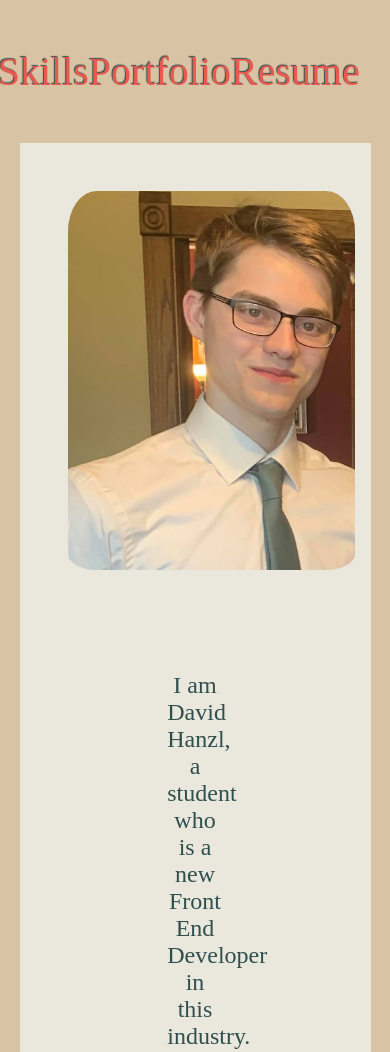
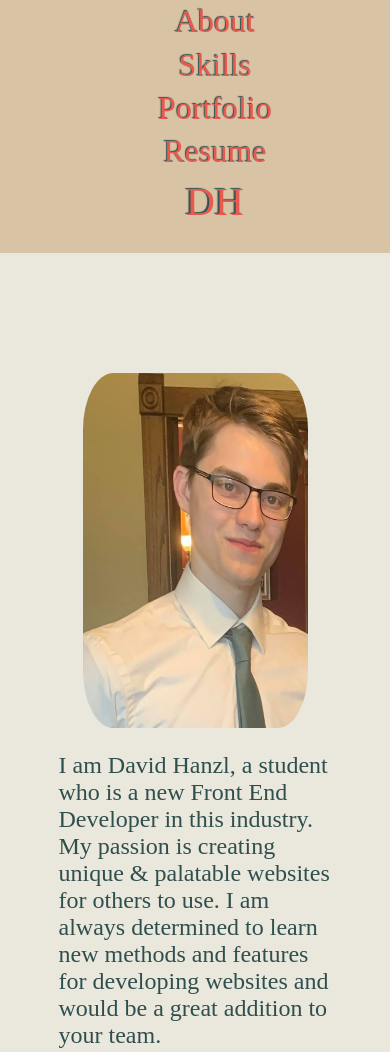
Before and after one commit to DavidHZL/DH-Portfolio, a plain HTML site: page index.html in a window 390 px wide. Shown: the top 1052 px of the page. Drawn offline with Linux system fonts and the light colour scheme.

Commit message:
Mobile Optimization-Portfolio

```diff
--- a/index.html
+++ b/index.html
@@ -1,33 +1,32 @@
-<!DOCTYPE HTML>
 <html lang="en">
-
 <head>
+    <meta charset="UTF-8">
+    <meta http-equiv="X-UA-Compatible" content="IE=edge">
+    <meta name="viewport" content="width=device-width, initial-scale=1.0">
     <title>D Hanzl</title>
-    <meta charset="utf-8">
-    <meta name="viewport"
-    content ="width=device-width, initial-scale=1.0">
-    <link rel="stylesheet" href="portfolio.css">
+    <link rel="stylesheet" href="portfolio.css"></link>
 </head>
-<br>
 
 <nav>
-    <ul>
+
+    <ul class="nav-list">
+
+        <li> <span class="nav-link"><a href="#about">About</a></span></li>
+        <li> <span class="nav-link"><a href="#skills">Skills</a></span></li>
+        <li> <span class="nav-link"><a href="#portfolio">Portfolio</a></span></li>
+        <li> <span class="nav-link"><a href="Resume.htm">Resume</a></span></li>
         <div class="navname">DH</div>
-        <li> <span class="link-button"><a href="#about">About</a></span></li>
-        <li> <span class="link-button"><a href="#skills">Skills</a></span></li>
-        <li> <span class="link-button"><a href="#portfolio">Portfolio</a></span></li>
-        <li> <span class="link-button"><a href="Resume.htm">Resume</a></span></li>
     </ul>
 </nav>
-<br>
+
 <body>
-<div id="wrapper">
+    <div class="wrapper">
+        <section class="about-section" id="about">
+            <div class="container">
+                <div class="about-section">
 
-    <p style="text-align: center;">
                     <img src="images/me.JPG" width=287px height=403px class="image-me" alt="Photo of me - David Hanzl">
-    </p>
 
-    <div class="intro-statement" id="about">
                     <p>
                         I am David Hanzl, a student who is a new Front End Developer in this industry.
                         My passion is creating unique & palatable websites for others to use.
@@ -35,10 +34,13 @@
                         great addition to your team.
                     </p>
                 </div>
+            </div>
+        </section>
 
-    <div class="skills-statement" id="skills">
-        <h2>Coding Experience</h2>
-        <p>Html - CSS - JavaScript - JQuery</p>
+        <section class="skills-section" id="skills">
+            <div class="container">
+                <h2 class="text-center">Coding Experience</h2>
+                <p class="text-center">Html - CSS - JavaScript - JQuery</p>
                 <p>
                     My knowledge of the languages listed is above average but my passion for
                     this work is incredible. Specializing in Front End Development, creating stylish and easy to use
@@ -46,17 +48,22 @@
                     that would make me the perfect position for positions focusing on other aspects of Web Development.
                 </p>
             </div>
+        </section>
 
-    <div class="portfolio" id="portfolio">
-        <h2>Portfolio</h2>
-        <br>
-        <h3><a href="To_Do_List/todo.html">Get It Done</a></h3>
+        <section class="portfolio-section" id="portfolio">
+            <div class="container">
+                <h2 class="text-center">Portfolio</h2>
+
+                <h3 class="text-center"><a href="To_Do_List/todo.html">Get It Done</a></h3>
                 <p>
                     Life is busy, and our brains can only retain so much information as day to day tasks
                     continue to pile up. Introducing my site <em>Get It Done</em>, a basic To-Do List site which
                     can lighten your mental load and display your day to day tasks and goals for you to tackle.
                 </p>
-        <h3><a href="Team Zero/index.html">Team Zero</a></h3>
+            </div>
+            <div class="container">
+                <div>
+                    <h3 class="text-center"><a href="Team Zero/index.html">Team Zero</a></h3>
                     <p>
                         On the side I am learning other softwares outside of coding, like Blender & Unity,
                         which got me thinking - If I was a succesful Indie Game Developer, what would my website look like.
@@ -64,9 +71,10 @@
                     </p>
                 </div>
             </div>
+        </section>
+    </div>
 </body>
 <footer>
     Copyright &copy; 2021 David_Hanzl <br> hanzldavid707@gmail.com <br> xxx-xxx-xxxx
 </footer>
-
 </html>
--- a/portfolio.css
+++ b/portfolio.css
@@ -1,116 +1,176 @@
-/* Reset Default-Style Behaviors */
-* {
-    margin: 0;
-    padding: 0;
+*,
+*::before,
+*::after {
     box-sizing: border-box;
 }
 
-#wrapper {
-
-    font-family:'Times New Roman', Garamond, serif;
-    margin: auto;
-    width: 100%;
-    font-size: 24px;
-    color: darkslategray;
-    background-color: #EAE7DC;
-    padding: 1em 1em 1em 1em;
-
-}
 body {
-    background-color:#D8C3A5;
-    width: 90%;
-    max-width: 1800px;
-    margin: 0 auto;
-}
-.intro-statement{
-    width:50%;
-    text-align: center;
-    margin: auto;
-    padding: 1em 1em 1em 1em;
-}
-.skills-statement{
-    width:50%;
-    text-align: center;
-    margin:auto;
-    padding: 1em 1em 1em 1em;
-}
-.portfolio{
-    width:50%;
-    text-align: center;
-    margin:auto;
-    padding: 1em 1em 1em 1em;
-}
-h3, h2 {
+    background-color: #D8C3A5;
+    font-size: 2rem;
     color: darkslategray;
 }
+
+body,
+h1,
+h2,
+h3,
+p {
+    margin: 7rem;
+}
+
+h1, h2, h3 {
+    font-family: var(--ff-accent);
+    font-weight: 900;
+    line-height: 1;
+    margin-bottom: 1em;
+}
+
+h2,
+h3,
+p {
+    margin-bottom: 1em;
+}
+
 h2 {
-    font-size: xx-large;
     border-top: medium double #E85A4F;
 }
-p{
-    padding:1em 1em 1em 1em;
+
+nav {
+    max-width: 100%;
 }
 
-/* Nav CSS */
-nav {
-    width: 102.7%;
-    margin: 10px 0;
-    background-color: #D8C3A5;
-
-}
     nav ul {
         list-style: none;
         display: flex;
-    justify-self:right;
-    padding: 20px;
+        flex-direction: row;
+        justify-content: center;
         color: #E85A4F;
     }
-nav ul > * {
-    flex-basis: 10%;
+
+        nav ul li {
+            font-size: 3rem;
+            min-width: 20%;
+            padding: 0.5em;
         }
-nav ul > *:nth-child(1) {
-    flex: 1 1 60%;
-}
-nav ul li {
-    font-size: 40px;
-    text-align: center;
-}
-nav ul li .link-button {
-    color: #E85A4F;
-}
-.navname {
-    display:flex;
-    justify-self: left;
-    font-size: 40px;
-    text-shadow:-2px -1px 1px darkslategrey;
-}
-.image-me {
-    padding-bottom: 1em;
-    text-align:center;
-    border-radius: 10%;
-}
-.link-button:link	{
+
+.link-button:link {
     color: #E85A4F;
     text-decoration: none;
 }
 
-.link-button:hover	{
+.link-button:hover {
     color: darkslategray;
     text-decoration: none;
-    text-shadow:-1px -1px 1px darkslategrey;
+    text-shadow: -1px -1px 1px darkslategrey;
 }
-a	{
+
+a {
     color: #E85A4F;
     text-decoration: none;
-    text-shadow:-1px -1px 1px darkslategrey;
+    text-shadow: -1px -1px 1px darkslategrey;
 }
 
-a:hover	{
+    a:hover {
         color: darkslategray;
         text-decoration: none;
     }
+
+.navname {
+    display: flex;
+    font-size: 40px;
+    text-shadow: -2px -1px 1px darkslategrey;
+    min-width: 10%;
+    text-align: center;
+    align-items: center;
+}
+
+@media (max-width: 1000px) {
+    nav ul li {
+        min-width: 10%;
+        padding: .5em;
+        font-size: 2.2rem;
+    }
+
+    .navname {
+        min-width: 5%;
+        padding: .1em;
+        font-size: 2rem;
+        text-align: center;
+        justify-content: center;
+    }
+
+    body,
+    h1,
+    h2,
+    h3,
+    p {
+        margin: 2rem;
+    }
+
+    body {
+        font-size: 1.5rem;
+    }
+}
+
+@media (max-width: 600px) {
+    nav ul {
+        flex-direction: column;
+        flex-basis: 100%;
+        text-align: center;
+    }
+
+        nav ul li {
+            min-width: 10%;
+            padding: .1em;
+            font-size: 2rem;
+        }
+
+    .navname {
+        min-width: 10%;
+        padding: .1em;
+        font-size: 2.5rem;
+        text-align: center;
+        justify-content: center;
+    }
+
+    body,
+    h1,
+    h2,
+    h3,
+    p {
+        margin: 0;
+    }
+
+    body {
+        font-size: 1.5rem;
+    }
+}
+
+
+.image-me {
+    max-width: 100%;
+    display: block;
+    padding: 1em;
+    margin: 0 auto;
+    border-radius: 20%;
+}
+
+.text-center {
+    text-align: center;
+}
+
+section {
+    padding: 4em 0;
+    background-color: #EAE7DC;
+}
+
+.container {
+    margin-inline: auto;
+    width: min(70%, 60rem);
+}
+
 /* Footer CSS */
-footer	{
+footer {
     background-color: #D8C3A5;
     font-size: .80em;
     font-style: italic;
```
Lines whose indentation alone changed are shown as unchanged.
